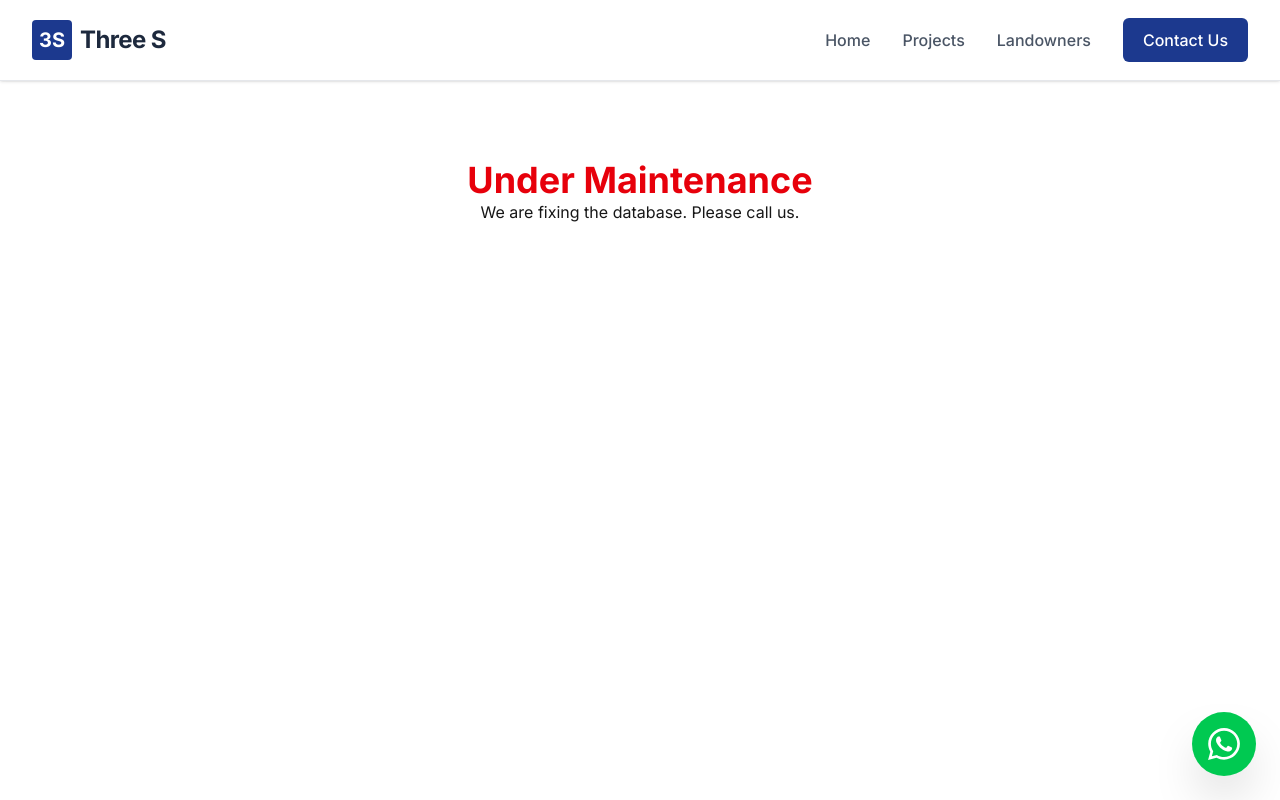
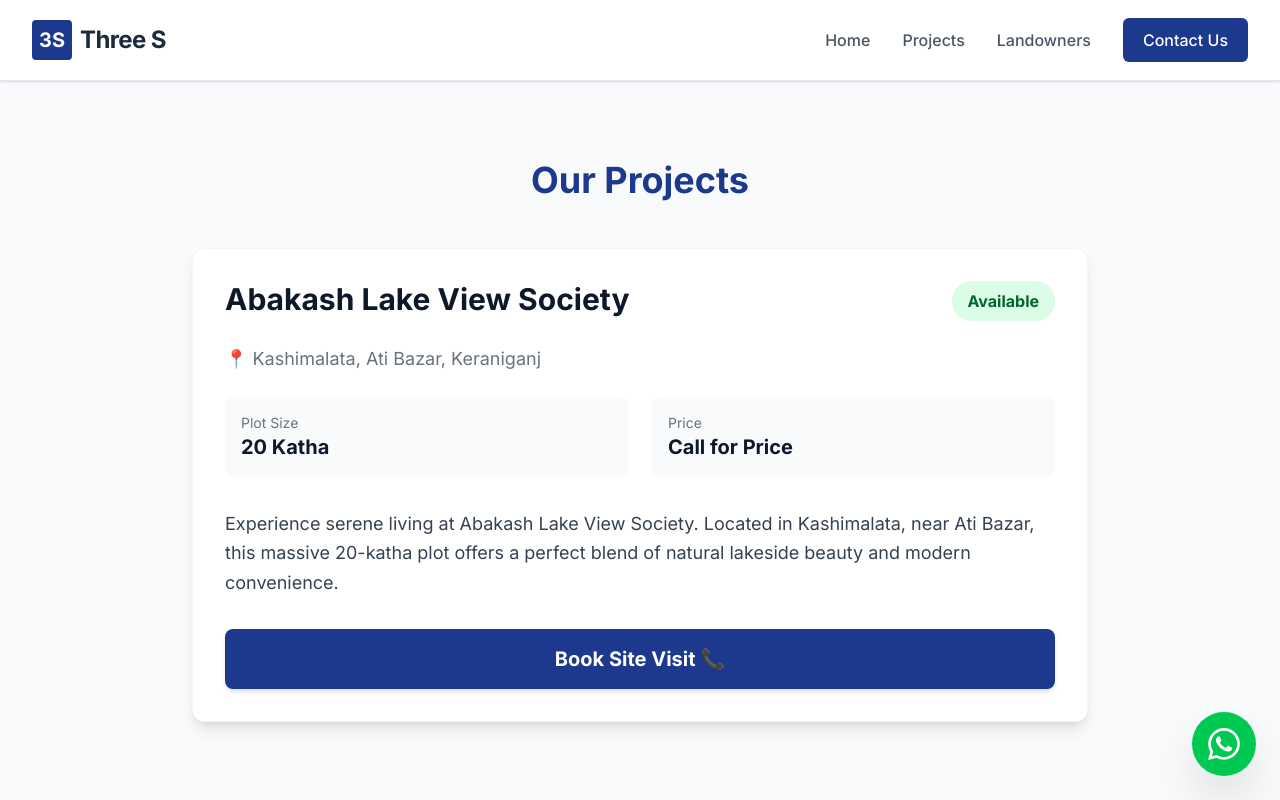
Before and after one commit to Nasif172/three-s-developers, a Next.js app: page /projects/1 in a window 1280 px wide. Shown: the top 800 px of the page. Built offline with nearby package versions, Linux system fonts and the light colour scheme.

Commit message:
Add files via upload

```diff
--- a/app/projects/[id]/page.tsx
+++ b/app/projects/[id]/page.tsx
@@ -1,8 +1,46 @@
 export default function ProjectsPage() {
   return (
-    <div className="p-20 text-center">
-      <h1 className="text-4xl font-bold text-red-600">Under Maintenance</h1>
-      <p>We are fixing the database. Please call us.</p>
-    </div>
+    <main className="min-h-screen bg-gray-50 py-20 px-4">
+      <h1 className="text-4xl font-bold text-center text-blue-900 mb-12">Our Projects</h1>
+
+      {/* Project 1: Abakash Lake View */}
+      <div className="max-w-4xl mx-auto bg-white rounded-xl shadow-lg overflow-hidden border border-gray-100 mb-8">
+        <div className="p-8">
+          <div className="flex flex-col md:flex-row justify-between items-start mb-6">
+            <h2 className="text-3xl font-bold text-slate-900">Abakash Lake View Society</h2>
+            <span className="mt-2 md:mt-0 bg-green-100 text-green-800 font-bold px-4 py-2 rounded-full">
+              Available
+            </span>
+          </div>
+
+          <p className="text-gray-500 text-lg mb-6">📍 Kashimalata, Ati Bazar, Keraniganj</p>
+
+          <div className="grid grid-cols-2 gap-6 mb-8">
+            <div className="bg-gray-50 p-4 rounded-lg">
+              <p className="text-gray-500 text-sm">Plot Size</p>
+              <p className="text-xl font-bold text-slate-900">20 Katha</p>
+            </div>
+            <div className="bg-gray-50 p-4 rounded-lg">
+              <p className="text-gray-500 text-sm">Price</p>
+              <p className="text-xl font-bold text-slate-900">Call for Price</p>
+            </div>
+          </div>
+
+          <p className="text-gray-700 text-lg mb-8 leading-relaxed">
+            Experience serene living at Abakash Lake View Society. Located in Kashimalata, near Ati Bazar,
+            this massive 20-katha plot offers a perfect blend of natural lakeside beauty and modern convenience.
+          </p>
+
+          <a
+            href="https://wa.me/8801835105772?text=I am interested in Abakash Lake View"
+            target="_blank"
+            className="block w-full bg-blue-900 text-white text-center font-bold text-xl py-4 rounded-lg hover:bg-blue-800 transition shadow-md"
+          >
+            Book Site Visit 📞
+          </a>
+        </div>
+      </div>
+
+    </main>
   );
 }
```
